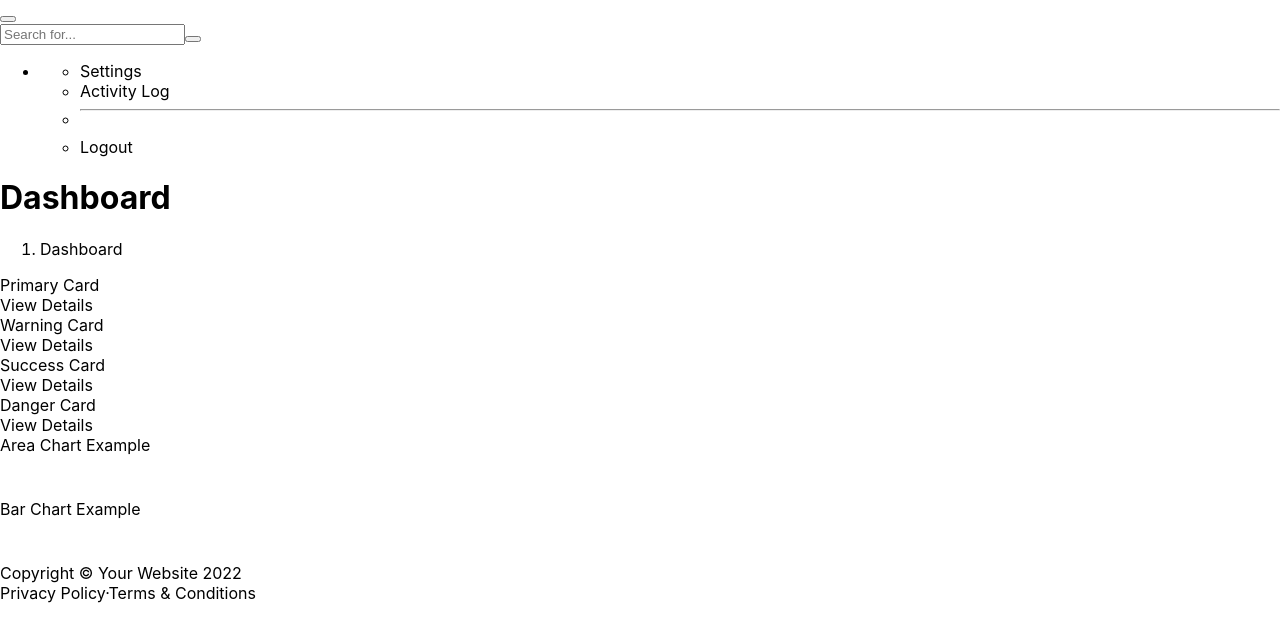
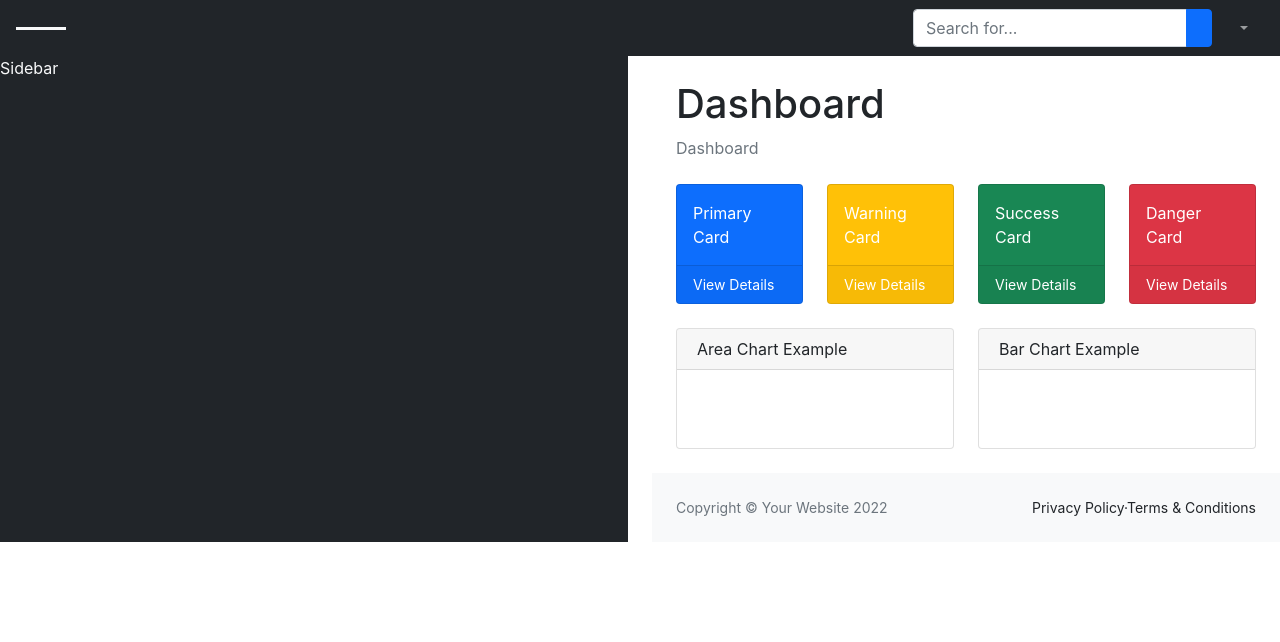
Before and after one commit to Lraq1991/ecommerce_admin, a React (Create React App) app: page / in a window 1280 px wide. Shown: the top 642 px of the page. Built offline with nearby package versions, Linux system fonts and the light colour scheme.

Commit message:
bootstrap

```diff
--- a/public/index.html
+++ b/public/index.html
@@ -15,6 +15,13 @@
       user's mobile device or desktop. See https://developers.google.com/web/fundamentals/web-app-manifest/
     -->
     <link rel="manifest" href="%PUBLIC_URL%/manifest.json" />
+    <!--Bootstrap-->
+    <link
+      href="https://cdn.jsdelivr.net/npm/bootstrap@5.1.3/dist/css/bootstrap.min.css"
+      rel="stylesheet"
+      integrity="sha384-1BmE4kWBq78iYhFldvKuhfTAU6auU8tT94WrHftjDbrCEXSU1oBoqyl2QvZ6jIW3"
+      crossorigin="anonymous"
+    />
     <!--
       Notice the use of %PUBLIC_URL% in the tags above.
       It will be replaced with the URL of the `public` folder during the build.
--- a/src/pages/Home.jsx
+++ b/src/pages/Home.jsx
@@ -3,15 +3,10 @@
 import { useState } from "react";
 
 function Home() {
-  const [showSidebar, setShowSidebar] = useState(null);
-
   return (
     <div className="container home-container p-0 m-0 mw-100">
       <nav className="sb-topnav navbar navbar-expand navbar-dark bg-dark">
-        <span
-          className="navbar-brand ps-3"
-          onClick={() => setShowSidebar((prev) => !prev)}
-        >
+        <span className="navbar-brand ps-3">
           <div className="sb-hamburg bg-light"></div>
         </span>
         <button
@@ -70,11 +65,10 @@
         </ul>
       </nav>
       <div className="row">
-        {showSidebar && (
-          <div className="col">
-            <Sidebar />
-          </div>
-        )}
+        <div className="col">
+          <Sidebar />
+        </div>
+
         <div className="col">
           <div id="layoutSidenav">
             <div id="layoutSidenav_content">
```
